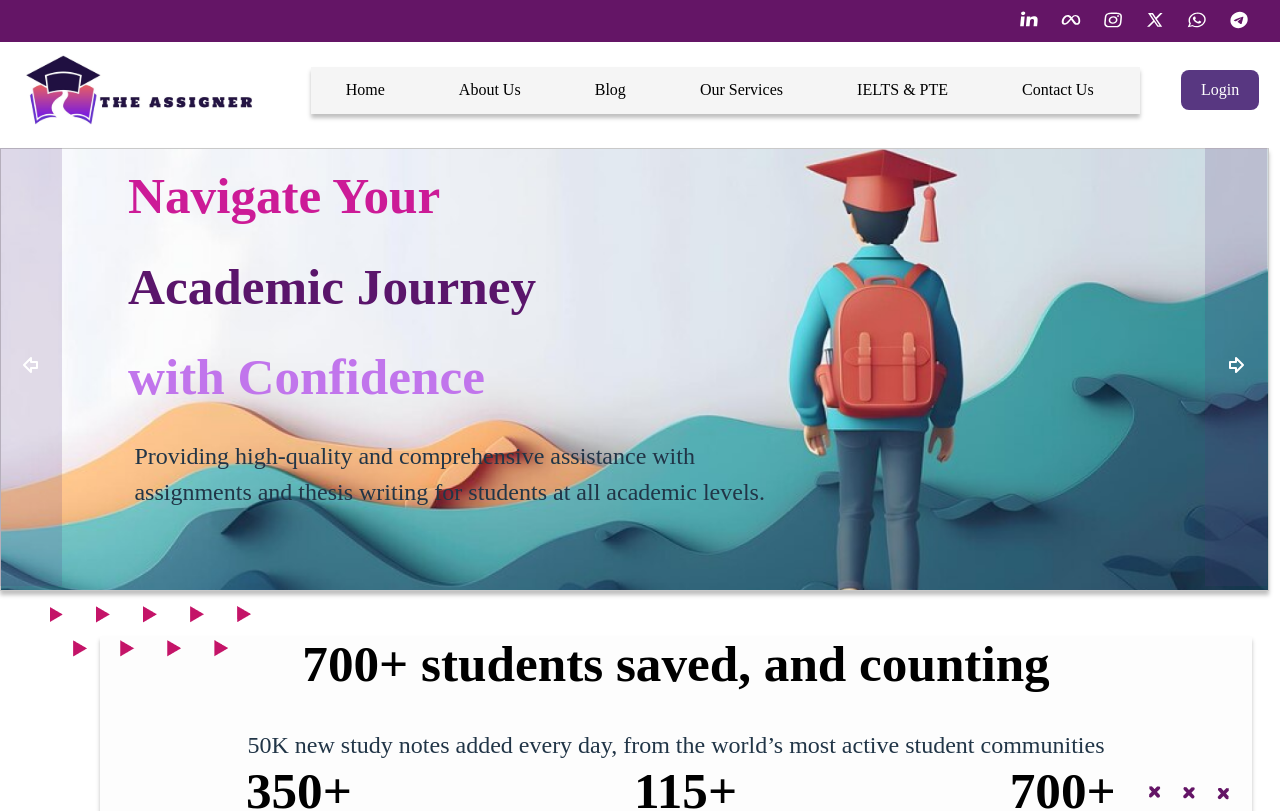
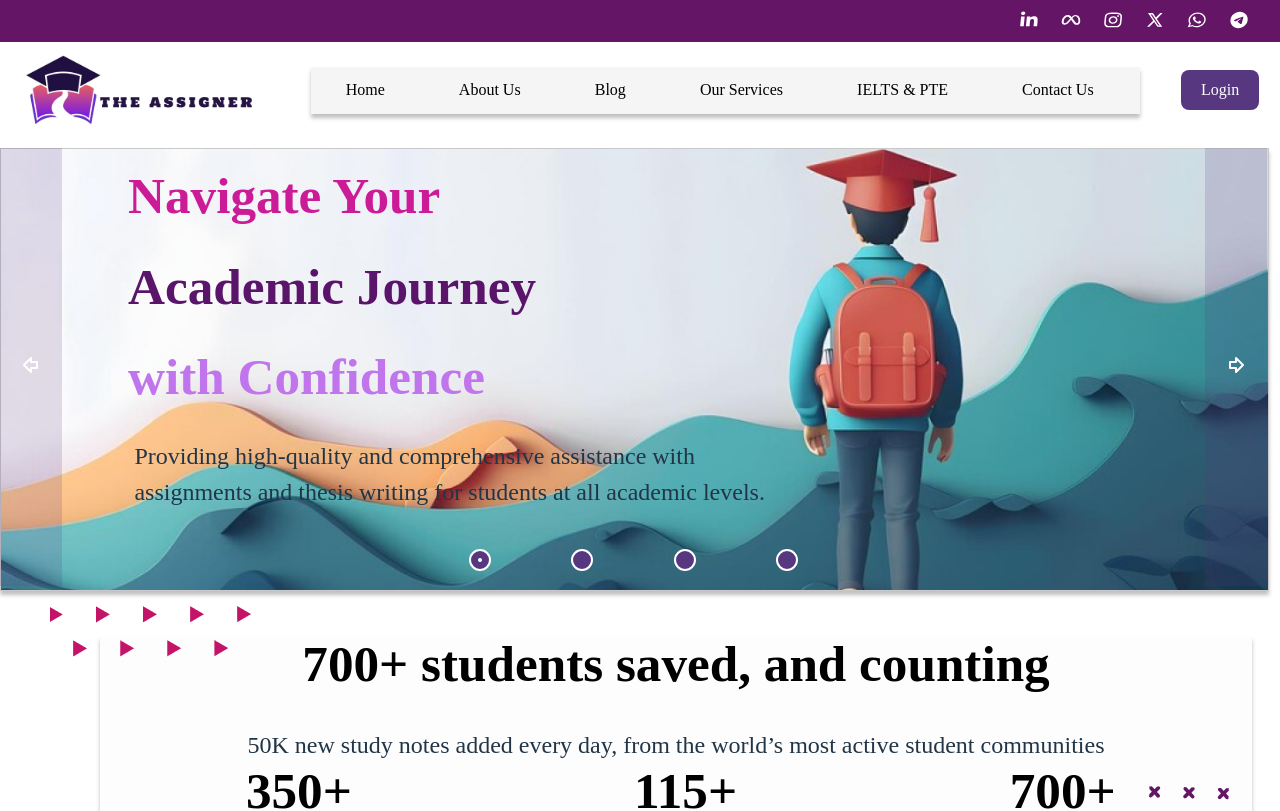
Before and after one commit to Soumil-Biswas-Web/B01F, a React (Vite) app: page / in a window 1280 px wide. Shown: the top 811 px of the page. Built offline with nearby package versions, Linux system fonts and the light colour scheme.

Commit message:
Added sidebar close icon and dot-buttons for image carousel.

```diff
--- a/src/App.css
+++ b/src/App.css
@@ -116,6 +116,36 @@ header {
 
 #imgArrowRight {
   right: 0;
+}
+
+.dots {
+  display: flex;
+  justify-content: center;
+  position: absolute;
+  top: auto;
+  bottom: 0;
+  left: 0;
+  right: 0;
+  z-index: 10;
+  margin-top: 10px;
+}
+
+.dots button{
+  position: static;
+  background: none;
+  border-radius: 30px;
+  /* width: 20px; */
+  transition: .5s;
+}
+
+.dots button:hover{
+  background: none;
+  scale: 1.2;
+}
+
+.dots button>*{
+  stroke: white;
+  fill: #583781;
 }
 
 button {
--- a/src/modules/HeroPage.jsx
+++ b/src/modules/HeroPage.jsx
@@ -1,5 +1,5 @@
 import { useState } from "react"
-import { ArrowBigLeft, ArrowBigRight } from "lucide-react";
+import { ArrowBigLeft, ArrowBigRight, CircleDot, Circle } from "lucide-react";
 import heroImage from "../assets/image1.png"
 
 const imgArray = [heroImage, heroImage, heroImage, heroImage]
@@ -21,7 +21,6 @@ export default function HeroPage() {
         })
     }
 
-
     return(
         <div className="heropage">
             <div className="imgdiv">
@@ -37,6 +36,13 @@ export default function HeroPage() {
                 <button id="imgArrowRight" onClick={nextImage}>
                     <ArrowBigRight />
                 </button>
+                <div className="dots">
+                    {imgArray.map((url ,index) => (
+                        <button onClick={() => setImgIndex(index)} key={index + "o"}>
+                            {index === imgIndex ? <CircleDot width={"5vw"}/> : <Circle width={"5vw"}/>}
+                        </button>
+                    ))}
+                </div>
                 <div className="heading">
                     <h1>Navigate Your</h1>
                     <h1>Academic Journey</h1>
--- a/src/modules/Navbar.jsx
+++ b/src/modules/Navbar.jsx
@@ -1,5 +1,6 @@
 import HeaderContainer from "./HeaderContainer"
 import navWindow from "../assets/navBar/navWindow.svg"
+import { X } from "lucide-react";
 
 import theASSignerlogo from "../assets/theASSignerlogo_2.svg"
 import { useState } from "react"
@@ -7,7 +8,10 @@ import { useState } from "react"
 function Navbar(){
     const [sidebar, setSidebar] = useState(false);
 
-    const ShowSidebar = () => setSidebar(!sidebar);
+    const ShowSidebar = (e) => {
+        e.preventDefault();
+        setSidebar(!sidebar);
+    }
 
     return(
         <>
@@ -27,7 +31,7 @@ function Navbar(){
                 <button className="loginButton">Login</button>
                 <img id="navWindow" src={navWindow} alt="" onClick={ShowSidebar}/>
                 <div className={sidebar ? "alt-pageFrame active" : "alt-pageFrame"}>
-                    <a href="" onClick={ShowSidebar}>[Close]</a>
+                    <a href="" onClick={ShowSidebar}><X/></a>
                     <a href="">Home</a>
                     <a href="">About Us</a>
                     <a href="">Blog</a>
```
